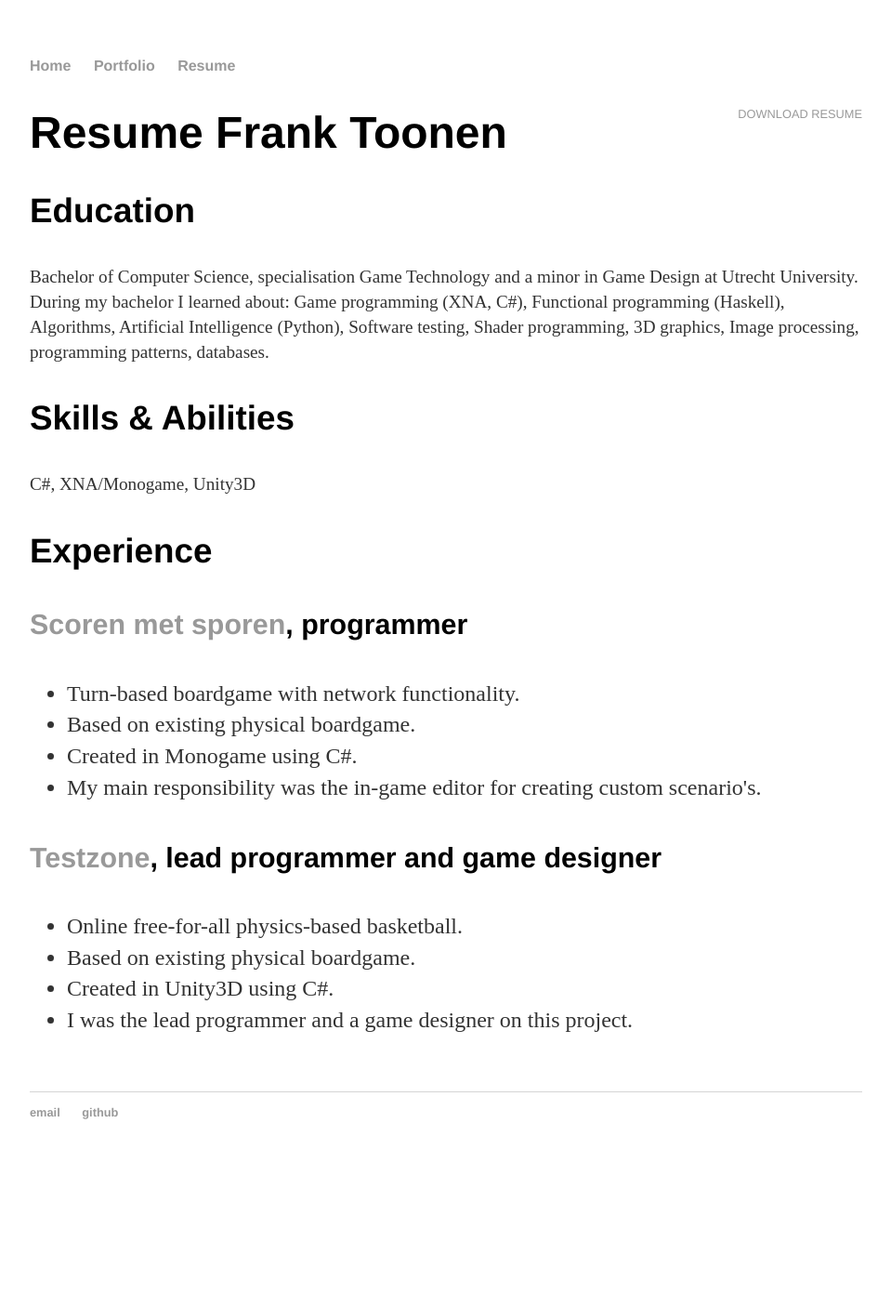
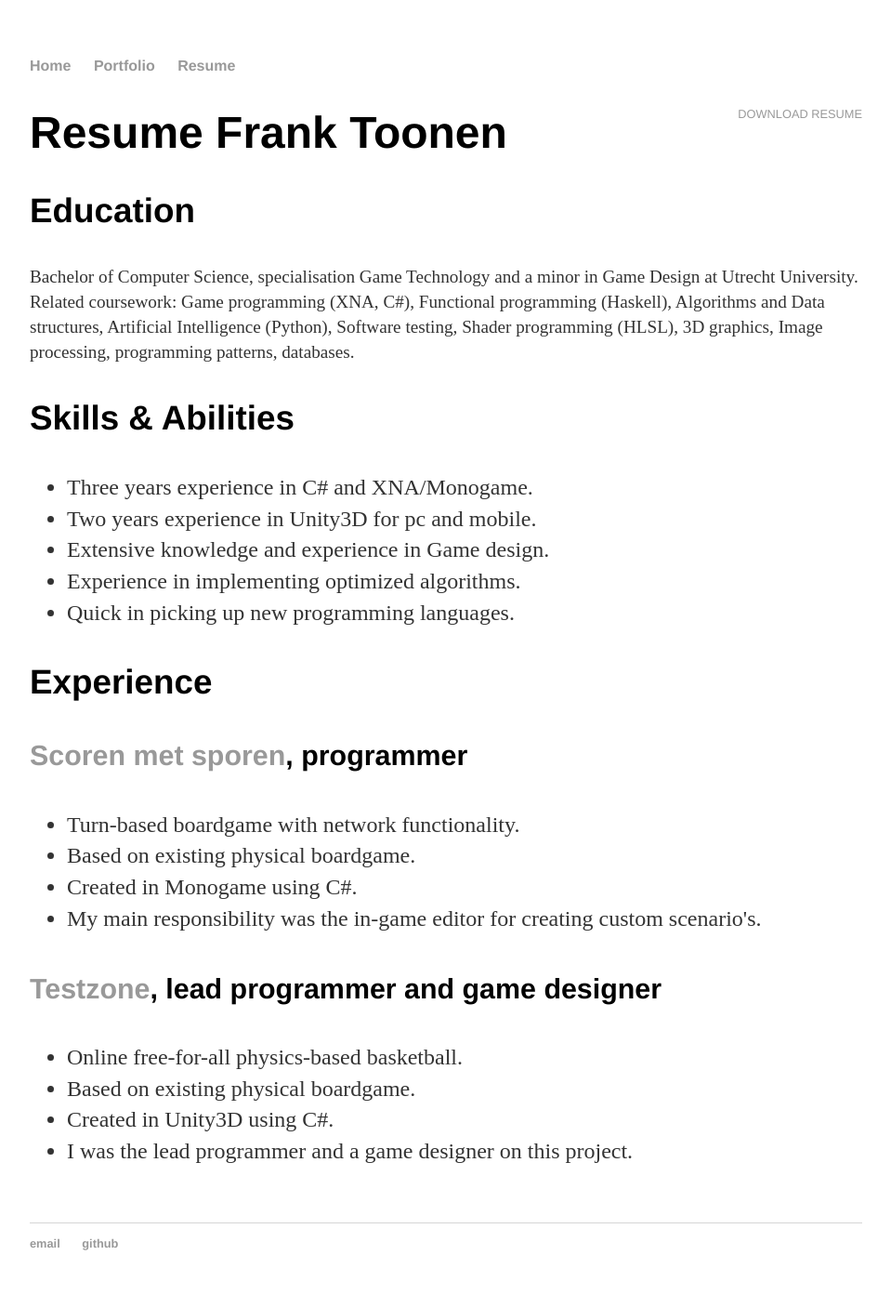
Before and after one commit to FrankToonen/FrankToonen.github.io, a Jekyll site: the page built from resume/index.html, in a window 1280 px wide. Shown: the whole page at 93% size, without its empty margins (160-1119 px from the left). Built offline with Jekyll 4.4.1, drawn with Linux system fonts in a browser that asks for light colours; before the commit the page ends 1266 px from its top, so only the background shows below that.

Commit message:
list in list formatting
list in list formatting test and resume changes

```diff
--- a/resume/index.html
+++ b/resume/index.html
@@ -4,7 +4,7 @@ title: Resume
 ---
 
 <div class="resume">
-	<a href="#" class="download" title="Download Resume as PDF">Download Resume</a>
+	<a href="https://docs.google.com/document/d/18qwgZeRn62-9loDuGbDD0IPWt2C22iKOckPi7zDn39s/edit?usp=sharing" class="download" title="Download Resume as PDF">Download Resume</a>
 	<h1>
 		Resume Frank Toonen
 	</h1>
@@ -14,15 +14,31 @@ title: Resume
 	</h3>
 	<p>
 		Bachelor of Computer Science, specialisation Game Technology and a minor in Game Design at Utrecht University. <br>
-		During my bachelor I learned about: Game programming (XNA, C#), Functional programming (Haskell), Algorithms, Artificial Intelligence (Python),
-		Software testing, Shader programming, 3D graphics, Image processing, programming patterns, databases.
+		Related coursework: Game programming (XNA, C#), Functional programming (Haskell), Algorithms and Data structures, Artificial Intelligence (Python),
+		Software testing, Shader programming (HLSL), 3D graphics, Image processing, programming patterns, databases.
 	</p>
 
 	<h3>
-		<a id="skills--abilities" class="anchor" href="#skills--abilities" aria-hidden="true"><span aria-hidden="true" class="octicon octicon-link"></span></a>Skills &amp; Abilities
+		<a id="skills--abilities" class="anchor" href="#skills--abilities" aria-hidden="true"><span aria-hidden="true" class="octicon octicon-link"></span></a>Skills & Abilities
 	</h3>
 	<p>
-		C#, XNA/Monogame, Unity3D
+		<ul>
+			<li>
+				Three years experience in C# and XNA/Monogame.
+			</li>
+			<li>
+				Two years experience in Unity3D for pc and mobile.
+			</li>
+			<li>
+				Extensive knowledge and experience in Game design.
+			</li>
+			<li>
+				Experience in implementing optimized algorithms.
+			</li>
+			<li>
+				Quick in picking up new programming languages.
+			</li>
+		</ul>
 	</p>
 
 	<h3>
```
Also changed, not shown: portfolio/index.html (+12 -2 lines).
